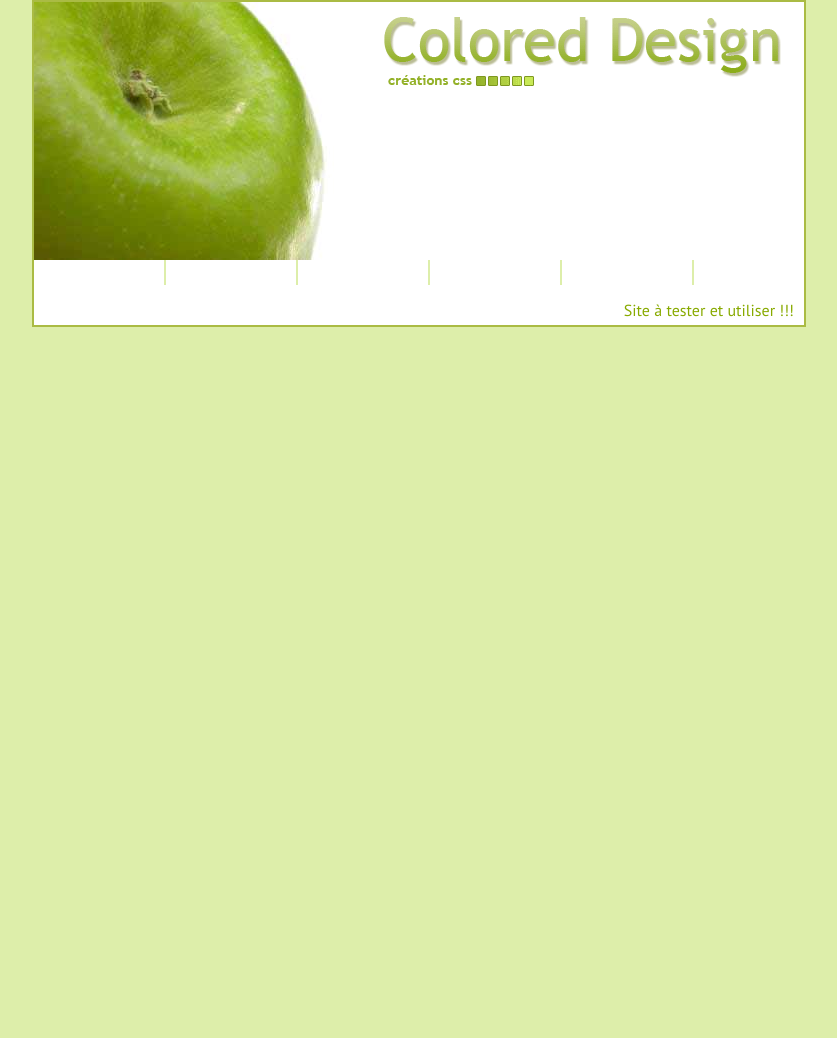
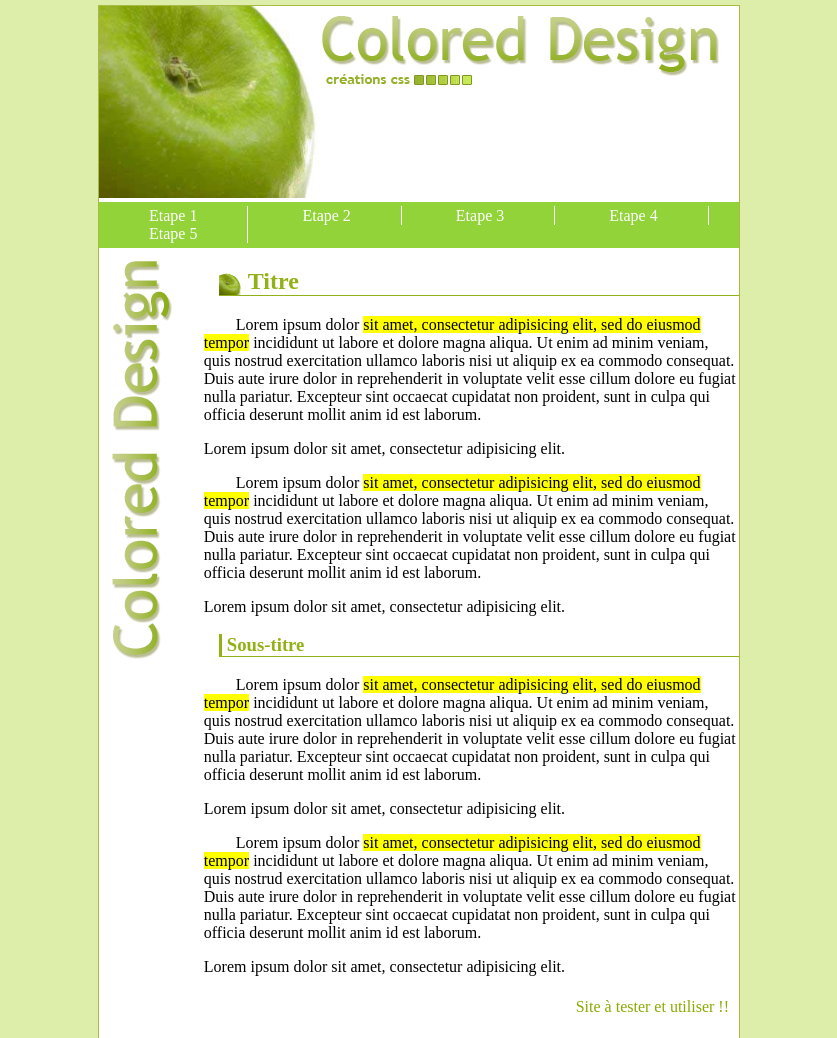
Before and after one commit to Allaan7/exercicepomme, a plain HTML site: page index.html in a window 1280 px wide. Shown: the whole page, without its empty margins (221-1058 px from the left). Before the commit the page ends 800 px from the top, so only its background shows below. Drawn offline with Linux system fonts and the light colour scheme.

Commit message:
correction pomme

```diff
--- a/css/correction.css
+++ b/css/correction.css
@@ -0,0 +1,101 @@
+body{
+    margin: 0;
+    padding: 0;
+    text-align: center;
+    font-family: 'PT Sans', sans-serif;
+    background: #DDEEAA;
+}
+
+.conteneur {
+    width: 770px;/*largeur*/
+    margin: 0 auto;/*marge automatique qui centre le bloc après l'avoir remonté le plus haut possible dans mon affichage*/
+    text-align: left;/*centre le contenu de mon #conteneur*/
+    border: 2px solid #AABB44;/*bordure autour de toute la page*/
+    background: #fff;/*couleur du fond de mon #conteneur*/
+}
+
+h1{
+    height: 258px;/*personnaliser la hauteur de mon titre*/
+    background: url(../img/apple.jpg) no-repeat left top;
+    margin: 0;
+}
+
+h1 a{
+    width: 400px;
+    height: 70px;
+    display: block;
+    background: url(../img/title.gif) no-repeat;
+    position: relative;
+    left: 350px;
+    top: 15px;
+    text-indent: -5000px;
+    /*Le text-indent négatif est fait pour pouvoir ne cacher le texte hors de la page,
+    ce que nous voulons.*/
+}
+
+ul {
+	height: 35px;/*On donne une hauteur au menu, correspondant à la taille de l'image utilisée en fond*/
+	margin: 0;
+	padding: 0;
+	background: url(../img/bg_menu.gif) repeat-x 0 -25px;/*, on met ensuite l'image de fond avec un décalage de 25 pixels vers le haut*/
+    list-style-type: none;/*on cache les puces*/
+}
+
+ul li{
+    float: left ;/*On rend les li en flottant pour pouvoir les afficher horizontalement*/
+    text-align: center ;/*on centre le texte*/
+}
+
+ul li a{
+    display: block ;/*Nous pouvons dimensionner les a grâce à la propriété display: block;*/
+    width: 130px ;/*largeur*/
+    line-height: 25px ;/*hauteur de ligne*/
+    font-size: 1.2em ;/*taille de police*/
+    font-weight: bold ;/*mise en accentuation gras/bold de la police*/
+    letter-spacing: 2px ;/*espacement des lettres*/
+    color: #fff ;/*couleur du texte (de la police)*/
+    text-decoration: none ;/*décoration du texte*/
+    border-right: 2px solid #dea ;/*bordure*/
+}
+
+ul li a:hover{/*on décale l'image de fond au passage de la souris pour laisser aparaître l'état survolé de l'image*/
+    background: url(../img/bg_menu.gif) repeat-x 0 0 ;
+}
+
+footer{
+	margin: 0;
+	padding-right: 10px;
+	line-height: 30px;
+	text-align: right;
+	color: #8a0;
+}
+
+main{
+    padding: 0 30px 0 100px;
+    background-image: url(../img/bg_page.gif);
+    background-repeat: no-repeat;
+    background-position: 15px 15px;/*crée un espace à gauche et à droite de l'image*/
+}
+
+main h2{
+    padding-left: 25px;/*on décale le texte en fonction de l'image*/
+    line-height: 25px;/*on décale le texte en fonction de l'image avec un interligne*/
+    font-size: 1.4em;/*on précise une taille de police*/
+    background: url(../img/little_apple.gif) no-repeat left bottom;/* une petite image*/
+    color: #9b2;/*couleur au texte*/
+    border-bottom: 1px solid #9b2;/*bordure du bas avec couleur*/
+}
+
+main p{
+    text-align: justify ;/*alignement justifié*/
+    text-indent: 2em ;/*indentation supérieure à l'état normal pour aérer le tout*/
+    line-height: 1.7em ;/*hauteur de ligne supérieure à l'état normal pour aérer le tout*/
+}
+
+main h3{
+    margin-left: 15px ;
+    padding-left: 5px ;
+    border-bottom: 1px solid #9b2 ;
+    border-left: 3px solid #9b2 ;
+    color: #9b2 ;
+}
--- a/css/style.css
+++ b/css/style.css
@@ -1,67 +1,76 @@
+#conteneur{
+    background-color: rgb(255, 255, 255);
+    height: auto;
+    width: 50%;
+    margin: 0 auto;
+    margin-top: 5px;
+    border: 1px solid #AABB44;
+}
 body{
-    margin: 0;
-    padding: 0;
-    text-align: center;
-    font-family: 'PT Sans', sans-serif;
-    background: #DDEEAA;
+    background-color: #DDEEAA;
+    margin: 0 auto;
 }
+header{
+    margin: 0 auto;
+    display: flex;
+    justify-content: space-between;
+    /* align-content: flex-start; */
+}
+.titre1{
+    margin-top: 10px;
+    margin-right: 20px;
+}
+nav{
+    background-color: #91D339;
+    padding-top: 5px;
+    padding-bottom: 5px;
+}
+nav a{
+    text-decoration: none;
+}
+a{
+    color: white;
+    border-right: 1px solid white;
+    padding: 1px 50px;
 
-.conteneur {
-    width: 770px;/*largeur*/
-    margin: 0 auto;/*marge automatique qui centre le bloc après l'avoir remonté le plus haut possible dans mon affichage*/
-    text-align: left;/*centre le contenu de mon #conteneur*/
-    border: 2px solid #AABB44;/*bordure autour de toute la page*/
-    background: #fff;/*couleur du fond de mon #conteneur*/
 }
-
-h1{
-    height: 258px;/*personnaliser la hauteur de mon titre*/
-    background: url(../img/apple.jpg) no-repeat left top;
-    margin: 0;
-}
-
-h1 a{
-    width: 400px;
-    height: 70px;
-    display: block;
-    background: url(../img/title.gif) no-repeat;
-    position: relative;
-    left: 350px;
-    top: 15px;
-    text-indent: -5000px;
-    /*Le text-indent négatif est fait pour pouvoir ne cacher le texte hors de la page,
-    ce que nous voulons.*/
-}
-
-ul {
-	height: 35px;/*On donne une hauteur au menu, correspondant à la taille de l'image utilisée en fond*/
-	margin: 0;
-	padding: 0;
-	background: url(../img/bg_menu.gif) repeat-x 0 -25px;/*, on met ensuite l'image de fond avec un décalage de 25 pixels vers le haut*/
-    list-style-type: none;/*on cache les puces*/
-}
-
-ul li{
-    float: left ;/*On rend les li en flottant pour pouvoir les afficher horizontalement*/
-    text-align: center ;/*on centre le texte*/
-}
-
-ul li a{
-    display: block ;/*Nous pouvons dimensionner les a grâce à la propriété display: block;*/
-    width: 130px ;/*largeur*/
-    line-height: 25px ;/*hauteur de ligne*/
-    font-size: 1.2em ;/*taille de police*/
-    font-weight: bold ;/*mise en accentuation gras/bold de la police*/
-    letter-spacing: 2px ;/*espacement des lettres*/
-    color: #fff ;/*couleur du texte (de la police)*/
-    text-decoration: none ;/*décoration du texte*/
-    border-right: 2px solid #dea ;/*bordure*/
-}
-
-ul li a:hover{/*on décale l'image de fond au passage de la souris pour laisser aparaître l'état survolé de l'image*/
+nav a:hover{
     background: url(../img/bg_menu.gif) repeat-x 0 0 ;
 }
+section{
+    display: flex;
+    flex-flow: nowrap row;
+}
+main{
+    padding-left: 5%;
 
+}
+.bgpom{
+    margin-left: 2%;
+    margin-top: 2%;
+
+}
+h2{
+    margin-left: 15px;
+    padding-left: 5px;
+    border-bottom: 1px solid #92B116;
+    background: url(../img/little_apple.gif) no-repeat left bottom;
+    text-indent: 1em;
+    color: #92B116;
+}
+h3{
+    margin-left: 15px;
+    padding-left: 5px;
+    border-bottom: 1px solid #92B116;
+    border-left: 3px solid #92B116;
+    color: #92B116;
+}
+p{
+    text-indent: 2em;
+}
+hr{
+    color: #91D339;
+}
 footer{
 	margin: 0;
 	padding-right: 10px;
--- a/index.html
+++ b/index.html
@@ -3,29 +3,49 @@
     <head>
         <meta charset="UTF-8">
         <meta name="viewport" content="width=device-width, initial-scale=1.0">
-        <title>Pomme</title>
         <link rel="stylesheet" href="css/style.css">
         <link href="https://fonts.googleapis.com/css?family=PT+Sans" rel="stylesheet">
+        <title>Exercice Pomme</title>
     </head>
     <body>
-        <div class="conteneur">
+        <div id="conteneur">
             <header>
-                <h1>
-                    <a href="#" title="Colored design">
-                        Colored Design
-                    </a>
-                </h1>
-                <nav>
-                    <ul>
-                        <li><a href="etape1.html">Etape 1</a></li>
-                        <li><a href="etape2.html">Etape 2</a></li>
-                        <li><a href="etape3.html">Etape 3</a></li>
-                        <li><a href="etape4.html">Etape 4</a></li>
-                        <li><a href="13_integration_pomme.html">Etape 5</a></li>
-                    </ul>
-                </nav>
+                <div>
+                    <img src="img/apple.jpg" alt="" width="100%">
+                </div>
+                <div class="titre1">
+                    <img src="img/title.gif" alt="">
+                </div>
             </header>
-            <footer>Site à tester et utiliser !!!</footer>
+            <nav>
+                <a href="#">Etape 1</a>
+                <a href="#">Etape 2</a>
+                <a href="#">Etape 3</a>
+                <a href="#">Etape 4</a>
+                <a href="#">Etape 5</a>
+
+
+            </nav>
+            <section>
+                <div class="bgpom"><img src="img/bg_page.gif" alt="">
+                </div>
+                <main>
+                    <h2>Titre</h2>
+                    <p>Lorem ipsum dolor <mark>sit amet, consectetur adipisicing elit, sed do eiusmod tempor</mark> incididunt ut labore et dolore magna aliqua. Ut enim ad minim veniam, quis nostrud exercitation ullamco laboris nisi ut aliquip ex ea commodo consequat. Duis aute irure dolor in reprehenderit in voluptate velit esse cillum dolore eu fugiat nulla pariatur. Excepteur sint occaecat cupidatat non proident, sunt in culpa qui officia deserunt mollit anim id est laborum.</p>
+                    <span>Lorem ipsum dolor sit amet, consectetur adipisicing elit.</span>
+                    <p>Lorem ipsum dolor <mark>sit amet, consectetur adipisicing elit, sed do eiusmod tempor</mark> incididunt ut labore et dolore magna aliqua. Ut enim ad minim veniam, quis nostrud exercitation ullamco laboris nisi ut aliquip ex ea commodo consequat. Duis aute irure dolor in reprehenderit in voluptate velit esse cillum dolore eu fugiat nulla pariatur. Excepteur sint occaecat cupidatat non proident, sunt in culpa qui officia deserunt mollit anim id est laborum.</p>
+                    <span>Lorem ipsum dolor sit amet, consectetur adipisicing elit.</span>
+
+                    <h3>Sous-titre</h3>
+                    <p>Lorem ipsum dolor <mark>sit amet, consectetur adipisicing elit, sed do eiusmod tempor</mark> incididunt ut labore et dolore magna aliqua. Ut enim ad minim veniam, quis nostrud exercitation ullamco laboris nisi ut aliquip ex ea commodo consequat. Duis aute irure dolor in reprehenderit in voluptate velit esse cillum dolore eu fugiat nulla pariatur. Excepteur sint occaecat cupidatat non proident, sunt in culpa qui officia deserunt mollit anim id est laborum.</p>
+                    <span>Lorem ipsum dolor sit amet, consectetur adipisicing elit.</span>
+                    <p>Lorem ipsum dolor <mark>sit amet, consectetur adipisicing elit, sed do eiusmod tempor</mark> incididunt ut labore et dolore magna aliqua. Ut enim ad minim veniam, quis nostrud exercitation ullamco laboris nisi ut aliquip ex ea commodo consequat. Duis aute irure dolor in reprehenderit in voluptate velit esse cillum dolore eu fugiat nulla pariatur. Excepteur sint occaecat cupidatat non proident, sunt in culpa qui officia deserunt mollit anim id est laborum.</p>
+                    <span>Lorem ipsum dolor sit amet, consectetur adipisicing elit.</span>
+                </main>
+            </section>
+            <footer>
+                <p>Site à tester et utiliser !!</p>
+            </footer>
         </div>
     </body>
 </html>
```
Also changed, not shown: correction.html (+44 -0 lines), img/bg_menu.gif (added).
